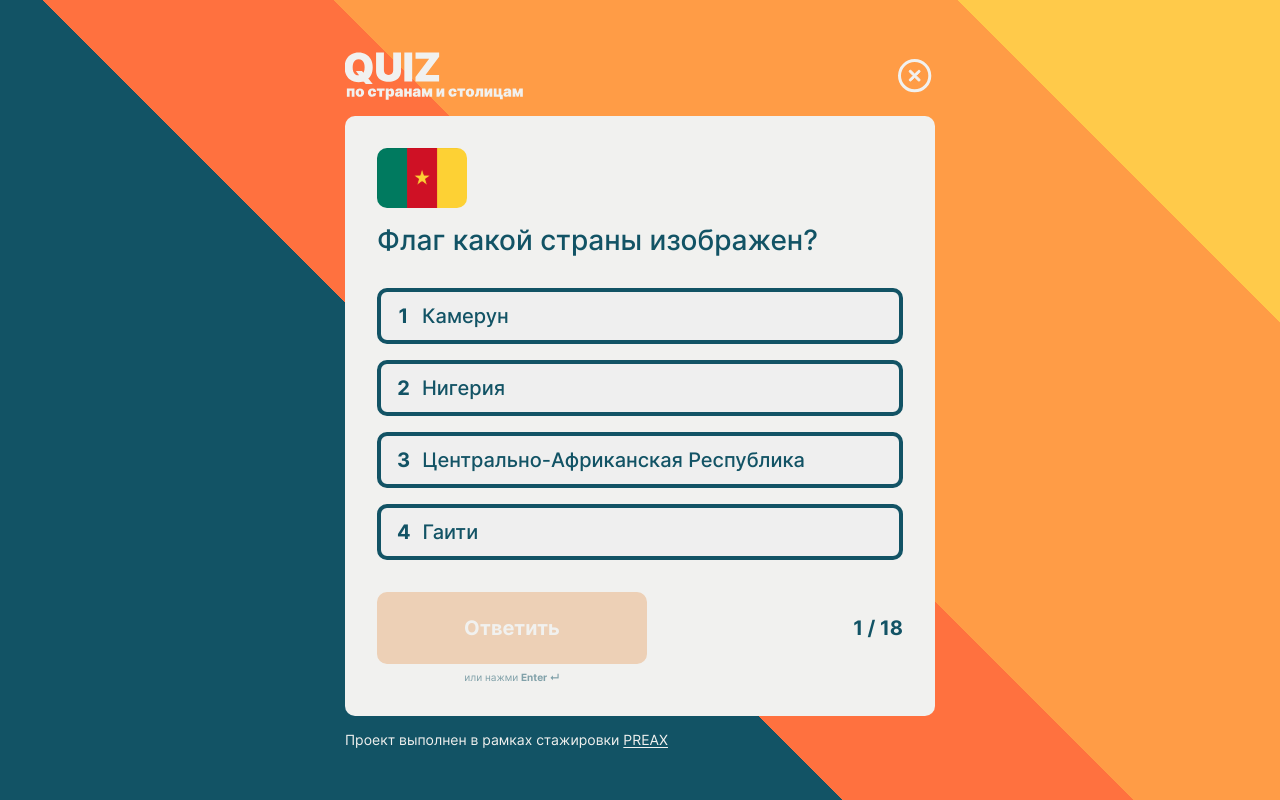
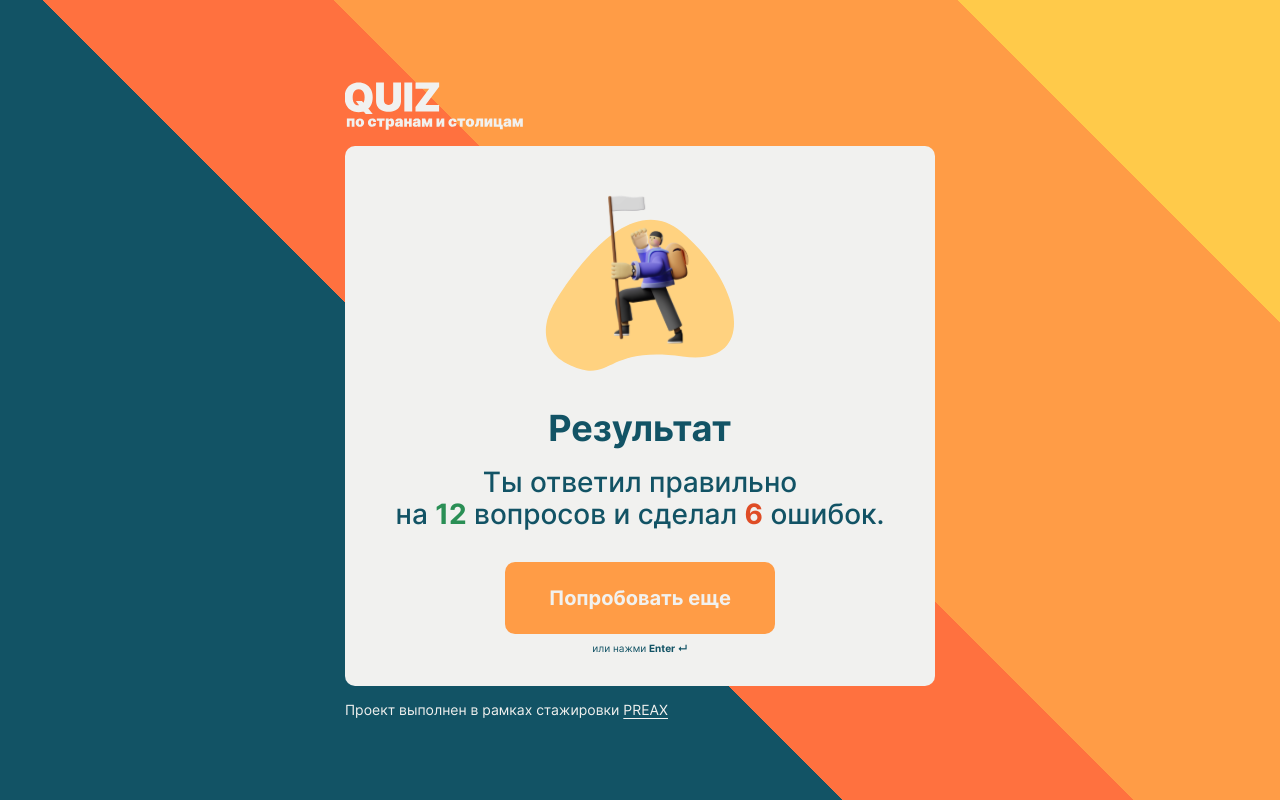
Before and after one commit to cactys/quiz-app, a React (Vite) app: page / in a window 1280 px wide. Built offline with nearby package versions, Linux system fonts and the light colour scheme.

Commit message:
Добавить страничку Result, добавить mock данные для Result, рефакторинг компонента Button, Footer и Welcome

```diff
--- a/src/component/Footer/Footer.module.css
+++ b/src/component/Footer/Footer.module.css
@@ -15,5 +15,5 @@
 .footerLink {
   color: var(--color-white);
   text-decoration: underline;
-  text-underline-offset: 2px;
+  text-underline-offset: 3px;
 }
--- a/src/component/UI/Button/Button.jsx
+++ b/src/component/UI/Button/Button.jsx
@@ -9,7 +9,11 @@ import styles from './Button.module.css';
 
 const Button = ({ title, htmlType, handleButton, answerCount, disabled }) => {
   return (
-    <div className={styles.wrapper}>
+    <div
+      className={`${styles.wrapper} ${
+        answerCount ? styles.wrapper_answer : ''
+      }`}
+    >
       <div className={styles.buttonContainer}>
         <button
           type={htmlType}
--- a/src/component/UI/Button/Button.module.css
+++ b/src/component/UI/Button/Button.module.css
@@ -1,10 +1,14 @@
 .wrapper {
   display: flex;
-  justify-content: space-between;
+  justify-content: center;
   align-items: center;
   row-gap: 8px;
   width: 100%;
   padding: 0 0 20px;
+}
+
+.wrapper_answer {
+  justify-content: space-between;
 }
 
 .buttonContainer {
@@ -35,7 +39,7 @@
 
 .subtitle {
   position: absolute;
-  bottom: -19px;
+  bottom: -20px;
   font-weight: var(--font-w-regular);
   font-size: var(--font-size-xs);
   line-height: var(--line-height-xs);
--- a/src/component/UI/Card/Card.module.css
+++ b/src/component/UI/Card/Card.module.css
@@ -1,14 +1,15 @@
+.main {
+  width: 590px;
+}
+
 .section {
   position: relative;
   display: flex;
   flex-direction: column;
   align-items: center;
-  row-gap: 32px;
+  justify-content: flex-start;
+  gap: 32px;
   border-radius: var(--radii);
   padding: var(--main-padding);
   background-color: var(--color-white);
 }
-
-.main {
-  width: 590px;
-}
--- a/src/index.jsx
+++ b/src/index.jsx
@@ -4,11 +4,14 @@ import App from './component/App/App';
 import Welcome from './pages/Welcome/Welcome';
 import Question from './pages/Question/Question';
 
-import { mockQuestions } from './mock/mock-questions';
+import { mockAnswers, mockQuestions } from './mock/mock';
 import './index.css';
+import Result from './pages/Result/Result';
 
 createRoot(document.getElementById('root')).render(
   <StrictMode>
-    <App children={<Question {...mockQuestions} />} />
+    {/* <App children={<Question {...mockQuestions} />} /> */}
+    {/* <App children={<Welcome />} /> */}
+    <App children={<Result {...mockAnswers} />} />
   </StrictMode>
 );
--- a/src/mock/mock-questions.js
+++ b/src/mock/mock.js
@@ -11,3 +11,15 @@ export const mockQuestions = [
     required: true,
   },
 ];
+
+export const mockAnswers = [
+  {
+    answersPartiallyCorrect: true,
+    result: {
+      incorrect: '12',
+      error: '6',
+    },
+    answersCorrect: false,
+    answersIncorrect: false,
+  },
+];
--- a/src/pages/Result/Result.jsx
+++ b/src/pages/Result/Result.jsx
@@ -0,0 +1,53 @@
+import styles from './Result.module.css';
+import imageResult from '../../assets/images/image__result.svg';
+import Button from '../../component/UI/Button/Button';
+
+/**
+ *
+ * @param answersCorrect все ответы верны boolean
+ * @param answersPartiallyCorrect есть ошибки boolean
+ * @param answersIncorrect не одного правильного ответа boolean
+ * @param result количество верных / неверных ответов {key: value}
+ * @returns JSX.Element
+ */
+
+const Result = (props) => {
+  const { answersCorrect, answersPartiallyCorrect, answersIncorrect, result } =
+    props[0];
+
+  return (
+    <>
+      <img
+        src={imageResult}
+        alt="Результат"
+        className={styles.image}
+        width={196}
+        height={196}
+      />
+      <div className={styles.header}>
+        <h2 className={styles.title}>Результат</h2>
+        {answersCorrect && (
+          <p className={styles.subtitle}>
+            Ты ответил правильно на&nbsp;все&nbsp;вопросы. Так держать!
+          </p>
+        )}
+        {answersPartiallyCorrect && (
+          <p className={styles.subtitle}>
+            Ты ответил правильно на&nbsp;
+            <span className={styles.incorrect}>{result.incorrect}</span>
+            &nbsp;вопросов и сделал{' '}
+            <span className={styles.error}>{result.error}</span> ошибок.
+          </p>
+        )}
+        {answersIncorrect && (
+          <p className={styles.subtitle}>
+            Ты не ответил ни на один вопрос. Попробуй еще!
+          </p>
+        )}
+      </div>
+      <Button title="Попробовать еще" htmlType="submit" />
+    </>
+  );
+};
+
+export default Result;
--- /dev/null
+++ b/src/pages/Result/Result.module.css
@@ -0,0 +1,31 @@
+.image {
+  object-fit: cover;
+}
+
+.header {
+  text-align: center;
+  display: flex;
+  align-items: center;
+  flex-direction: column;
+  row-gap: 16px;
+}
+
+.title {
+  font-weight: var(--font-w-bold);
+  font-size: var(--font-size-lg);
+  line-height: var(--line-height-lg);
+}
+
+.subtitle {
+  text-align: center;
+}
+
+.incorrect {
+  color: var(--color-green);
+  font-weight: var(--font-w-bold);
+}
+
+.error {
+  color: var(--color-red);
+  font-weight: var(--font-w-bold);
+}
--- a/src/pages/Welcome/Welcome.jsx
+++ b/src/pages/Welcome/Welcome.jsx
@@ -5,7 +5,12 @@ import Button from '../../component/UI/Button/Button';
 import styles from './Welcome.module.css';
 import imageQuestion from '../../assets/images/image__question.svg';
 
-const Welcome = ({ imageTitle, title, subtitle, contentSubtitle }) => {
+/**
+ *
+ * @returns JSX.Element
+ */
+
+const Welcome = () => {
   const [count, setCount] = useState(18);
 
   const handleIncrementBtn = () => setCount((count) => parseInt(count) + 1);
@@ -20,22 +25,22 @@ const Welcome = ({ imageTitle, title, subtitle, contentSubtitle }) => {
       <img
         className={styles.imageQuestion}
         src={imageQuestion}
-        alt={imageTitle}
+        alt='Добро пожаловать'
         width={135}
         height={146}
       />
       <div className={styles.header}>
-        <h2 className={styles.title}>{title}</h2>
-        <p className={styles.subtitle}>{subtitle}</p>
+        <h2 className={styles.title}>Добро пожаловать</h2>
+        <p className={styles.subtitle}>на викторину по странам и столицам!</p>
       </div>
       <Counter
-        subtitle={contentSubtitle}
+        subtitle='Выбери количество вопросов:'
         count={count}
         handleIncrementBtn={handleIncrementBtn}
         handleDecrementBtn={handleDecrementBtn}
         onChange={onChange}
       />
-      <Button title="Начать" htmlType="submit" />
+      <Button title="Начать" htmlType="submit"/>
     </>
   );
 };
--- a/src/variables.css
+++ b/src/variables.css
@@ -21,8 +21,10 @@
 
   --radii: 10px;
 
+  --color-base: #125365;
   --color-white: #f1f1ef;
-  --color-base: #125365;
+  --color-green: #2A8F55;
+  --color-red: #DF4C25;
   --btn-color-active: #ff9c46;
   --btn-color-disable: #edd0b6;
   --text-btn-disable: #81a1a9;
```
